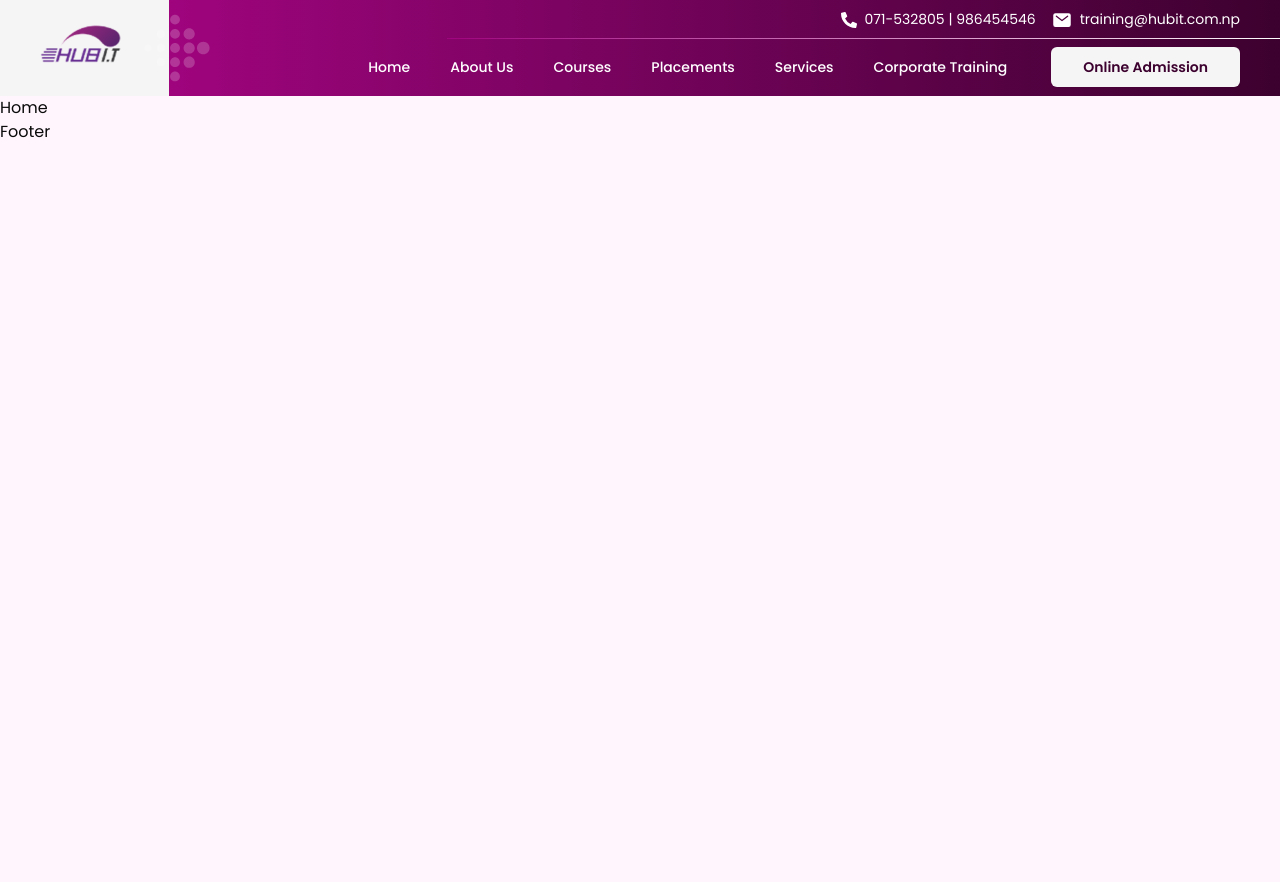
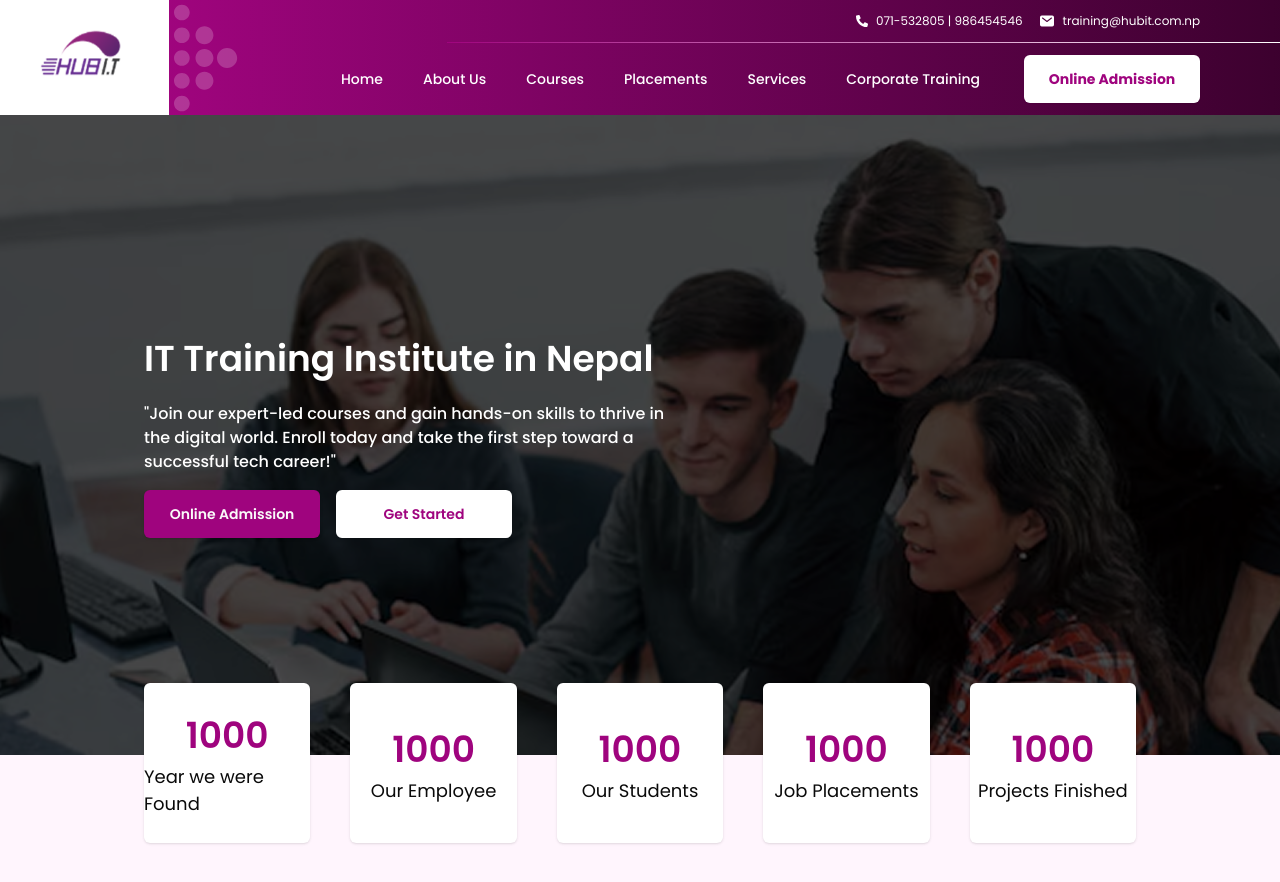
Before and after one commit to sushantshrestha22/HubitUsersite, a Next.js app in the folder my-app/: page /home in a window 1280 px wide. Before the commit the page ends 800 px from the top, so only its background shows below. Built offline with nearby package versions, Linux system fonts and the light colour scheme.

Commit message:
Herosection Completed

```diff
--- a/my-app/app/globals.css
+++ b/my-app/app/globals.css
@@ -20,9 +20,9 @@ body {
     --popover-foreground: 0 0% 3.9%;
     --primary: 313, 95%, 32%;
     --primary-foreground: 0 0% 98%;
-    --secondary: 0 0% 96.1%;
+    --secondary: 0, 0%, 100%;
     --secondary-foreground: 0 0% 9%;
-    --muted: 0 0% 96.1%;
+    --muted: 0, 0%, 100%;
     --muted-foreground: 0 0% 45.1%;
     --accent: 314, 97%, 12%;
     --accent-foreground: 0 0% 9%;
--- a/my-app/app/home/page.tsx
+++ b/my-app/app/home/page.tsx
@@ -1,9 +1,14 @@
+import HeroSection from "@/components/pages/home/herosection";
 import React from "react";
 
 type Props = {};
 
 const Home = (props: Props) => {
-  return <div>Home</div>;
+  return (
+    <div>
+      <HeroSection />
+    </div>
+  );
 };
 
 export default Home;
--- a/my-app/app/layout.tsx
+++ b/my-app/app/layout.tsx
@@ -25,7 +25,7 @@ export default function RootLayout({
       <body className={`${poppins.variable} antialiased`}>
         <Header />
         {children}
-        <Footer />
+        {/* <Footer /> */}
       </body>
     </html>
   );
--- a/my-app/components/hoc/header.tsx
+++ b/my-app/components/hoc/header.tsx
@@ -10,11 +10,11 @@ const Header = (props: Props) => {
   return (
     <div className="bg-primary text-white w-full flex ">
       <div className="bg-secondary p-2 flex justify-center items-center gap-2 max-sm:w-[30%] w-[15%]">
-        <Image src={Logo} alt="logoError" className="h-20 w-32" />
+        <Image src={Logo} alt="logoError" className="sm:h-24 w-32" />
       </div>
       <div className="relative bg-gradient-to-r from-primary to-accent w-full place-items-center  flex">
-        <div className="absolute bg-clip-text -left-8  bg-gradient-to-r from-pink-500 to-violet-500">
-          <MdFitbit className="w-20 h-20 opacity-20 " />
+        <div className="absolute bg-clip-text sm:-left-14 -left-10 ">
+          <MdFitbit className=" w-20 h-20 sm:w-36 sm:h-32 opacity-20 " />
         </div>
 
         <Navbar />
--- a/my-app/components/hoc/navbar.tsx
+++ b/my-app/components/hoc/navbar.tsx
@@ -89,19 +89,19 @@ const Navbar = (props: Props) => {
   ];
 
   return (
-    <div className="relative w-full space-y-2 py-2 place-content-center place-items-end ">
-      <div className="place-content-center place-items-end flex gap-4 h-full px-10 max-md:hidden">
+    <div className="relative w-full md:space-y-3 py-3 place-content-center place-items-end ">
+      <div className="place-content-center place-items-end flex gap-4 h-full px-10 lg:px-20 max-md:hidden">
         <div className="flex gap-2 place-content-center place-items-center">
-          <FaPhoneAlt className="h-4 w-4" />
-          <div className="text-sm">071-532805 | 986454546</div>
+          <FaPhoneAlt className="h-3 w-3" />
+          <div className="text-xs">071-532805 | 986454546</div>
         </div>
         <div className="flex gap-2 place-content-center place-items-center">
-          <IoMail className="h-5 w-5" />
-          <div className="text-sm"> training@hubit.com.np</div>
+          <IoMail className="h-4 w-4" />
+          <div className="text-xs"> training@hubit.com.np</div>
         </div>
       </div>
       <div className="w-[75%] bg-gradient-to-r from-primary to-white h-[1px] max-md:hidden"></div>
-      <div className="flex justify-between items-center px-5 lg:px-10">
+      <div className="flex justify-between items-center px-10 lg:px-20">
         <div className=" w-full flex justify-between items-center ">
           <div className="flex justify-between items-center h-full gap-10 max-md:hidden">
             <div className="flex justify-between items-center h-full space-x-4 lg:space-x-8">
@@ -137,7 +137,7 @@ const Navbar = (props: Props) => {
               ))}
             </div>
             <Link href="/admission" className="max-lg:hidden">
-              <Button variant="secondary" size="lg" className="text-accent">
+              <Button variant="secondary" size="lg" className="text-primary font-bold">
                 Online Admission
               </Button>
             </Link>
--- /dev/null
+++ b/my-app/components/pages/home/herosection.tsx
@@ -0,0 +1,74 @@
+import { Button } from "@/components/ui/button";
+import React from "react";
+
+type Props = {};
+
+const HeroSection = (props: Props) => {
+  interface HeroSectionProps {
+    title: string;
+    value: number;
+  }
+
+  const heroSectionData: HeroSectionProps[] = [
+    {
+      title: "Year we were Found",
+      value: 1000,
+    },
+    {
+      title: "Our Employee",
+      value: 1000,
+    },
+    {
+      title: "Our Students",
+      value: 1000,
+    },
+
+    {
+      title: "Job Placements",
+      value: 1000,
+    },
+    {
+      title: "Projects Finished",
+      value: 1000,
+    },
+  ];
+
+  return (
+    <div className="w-full lg:h-[80vh] md:h-[40vh] relative ">
+      <div className="relative bg-herosection text-secondary bg-cover bg-no-repeat bg-center h-full max-sm:py-10 flex items-center">
+        <div className="bg-black h-full absolute top-0 w-full bg-opacity-70"></div>
+        <div className="z-10 md:w-[65%] px-10 lg:px-36 space-y-4">
+          <div className="text-xl md:text-4xl font-semibold">
+            IT Training Institute in Nepal
+          </div>
+          <p className="text-xs md:text-base font-medium ">
+            "Join our expert-led courses and gain hands-on skills to thrive in
+            the digital world. Enroll today and take the first step toward a
+            successful tech career!"
+          </p>
+          <div className="max-sm:space-y-4  md:space-x-4 ">
+            <Button size="lg">Online Admission</Button>
+            <Button size="lg" variant="secondary">
+              Get Started
+            </Button>
+          </div>
+        </div>
+      </div>
+      <div className=" lg:absolute -bottom-32 z-10 w-full grid md:grid-cols-3 lg:grid-cols-5 p-10 lg:px-36 gap-10 ">
+        {heroSectionData.map((data, index) => (
+          <div
+            className="bg-secondary rounded-md w-full shadow place-content-center place-items-center h-40  "
+            key={index}
+          >
+            <div className="text-4xl font-semibold text-primary">
+              {data.value}
+            </div>
+            <div className="text-lg ">{data.title}</div>
+          </div>
+        ))}
+      </div>
+    </div>
+  );
+};
+
+export default HeroSection;
--- a/my-app/components/ui/button.tsx
+++ b/my-app/components/ui/button.tsx
@@ -10,7 +10,7 @@ const buttonVariants = cva(
     variants: {
       variant: {
         default:
-          "bg-primary text-primary-foreground shadow hover:bg-primary/90",
+          "bg-primary text-primary-foreground shadow ",
         destructive:
           "bg-destructive text-destructive-foreground shadow-sm hover:bg-destructive/90",
         outline:
@@ -23,7 +23,7 @@ const buttonVariants = cva(
       size: {
         default: "h-9 px-4 py-2",
         sm: "h-8 rounded-md px-3 text-xs",
-        lg: "h-10 rounded-md px-8 font-semibold",
+        lg: "h-12 w-44  rounded-md px-8 font-semibold",
         icon: "h-9 w-9",
       },
     },
--- a/my-app/tailwind.config.ts
+++ b/my-app/tailwind.config.ts
@@ -61,6 +61,10 @@ export default {
           ring: "hsl(var(--sidebar-ring))",
         },
       },
+      backgroundImage: {
+       "herosection": "url('/heroSection.png')",
+      },
+
       borderRadius: {
         lg: "var(--radius)",
         md: "calc(var(--radius) - 2px)",
```
Also changed, not shown: my-app/public/heroSection.png (added), 1 other file (tests, documents, lock files or other folders).
